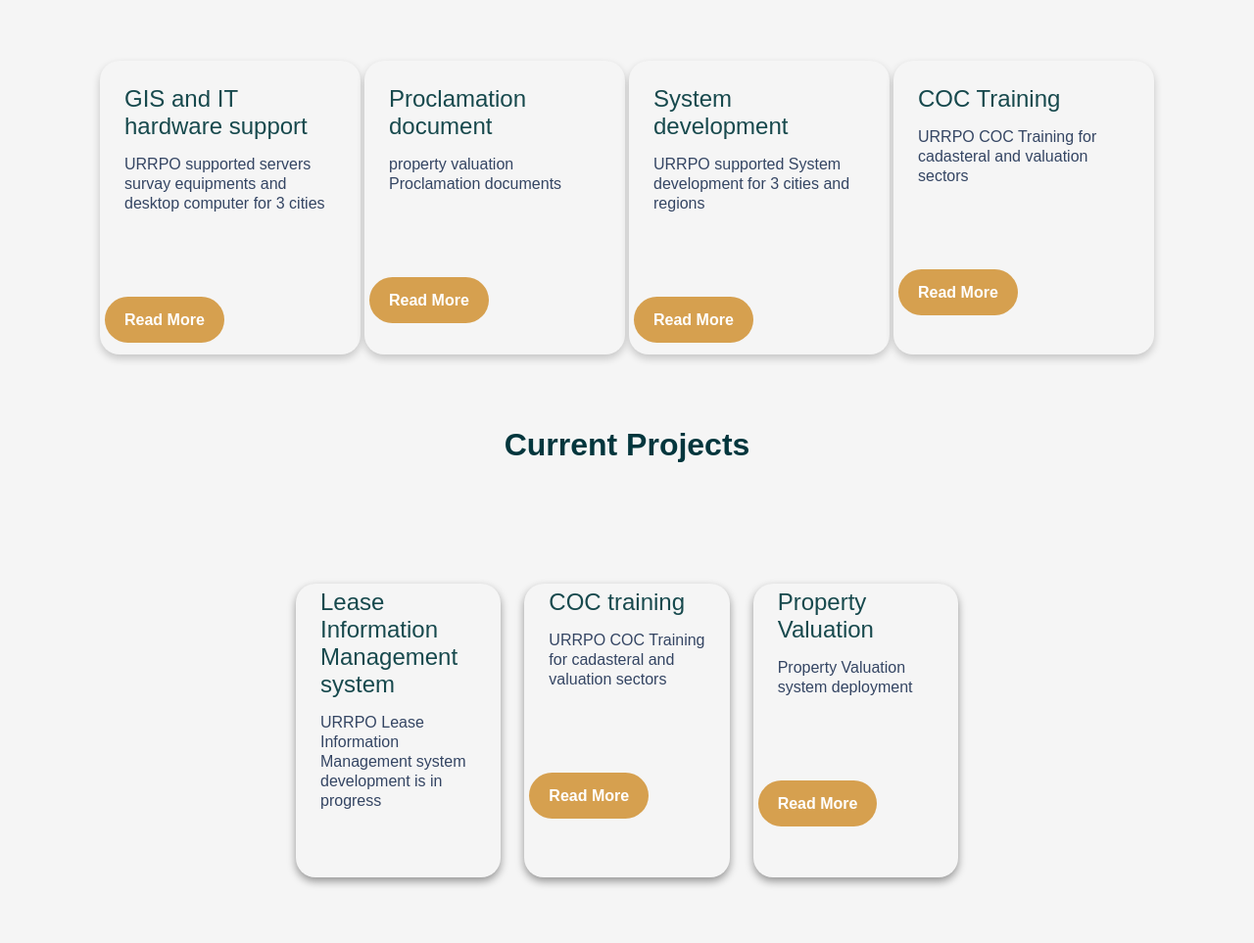
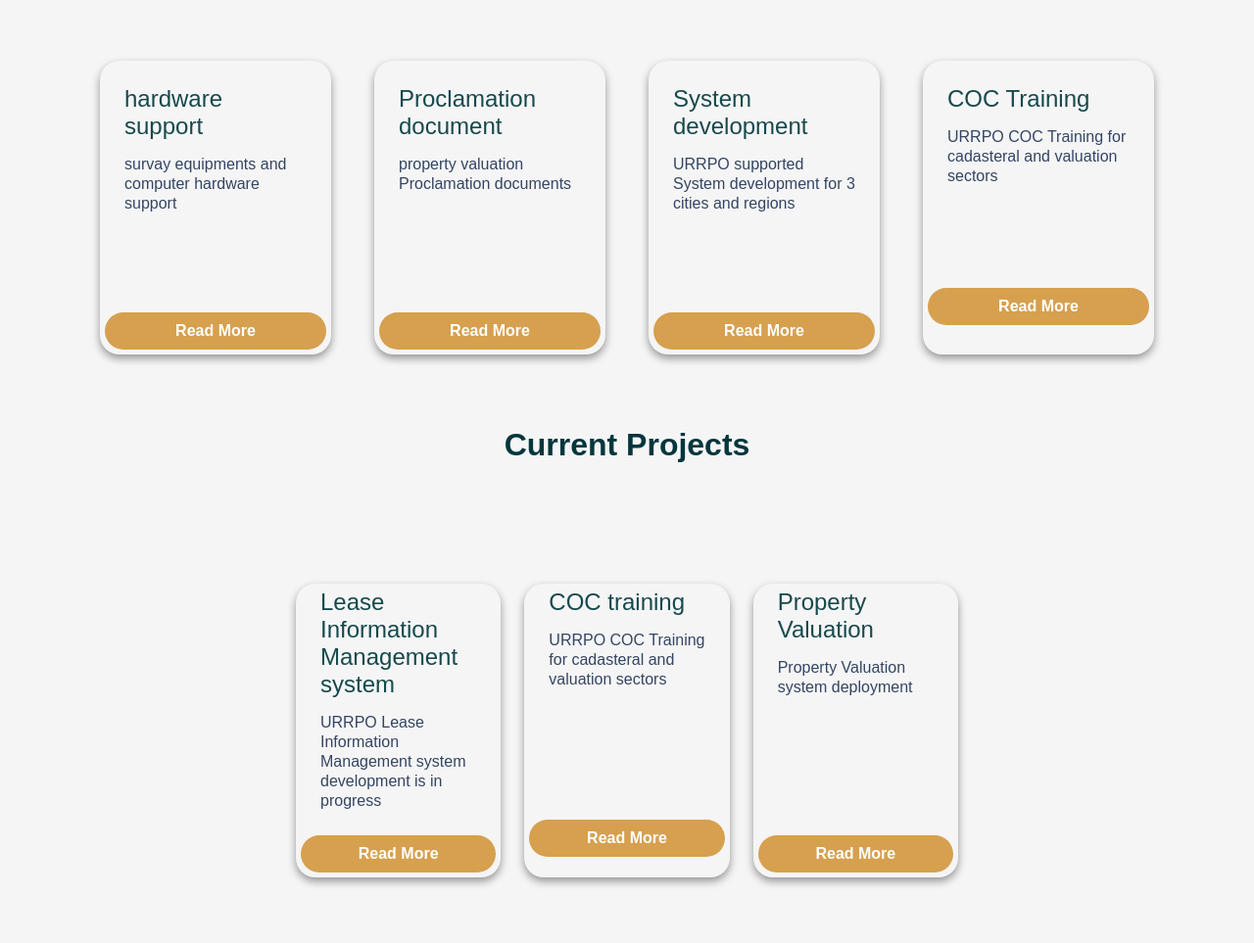
Before and after one commit to eyoab01/urrpo, a plain HTML site: page index.html in a window 1280 px wide. Shown: the part 1740-2703 px from the top of the page at 98% size. Drawn offline with Linux system fonts and the light colour scheme.

Commit message:
files added

```diff
--- a/index.html
+++ b/index.html
@@ -38,9 +38,9 @@
             <h1 class="sec-h1">Our Works so far</h1>
             <div class="works-div">
             <div class="work-card">
-                <h1 class="card-h1">GIS and IT hardware support</h1>
+                <h1 class="card-h1">hardware support</h1>
                 <p class="card-p">
-                    URRPO supported servers survay equipments and desktop computer for 3 cities
+                    survay equipments and computer hardware support
                 </p>
 
                 <a class="btn-read-wc">Read More</a>
--- a/styles.css
+++ b/styles.css
@@ -79,16 +79,13 @@ body {
     color: white;
     font-weight: bold;
     background: #d6a04f;
-    border-radius:100px;
+    border-radius:20px;
     box-shadow: 0 8px 16px rgba(64, 83, 252, 0.24);
-    cursor: pointer;
-
-
 }
 .btn-read:hover{
     color: white;
     background: #685b47;;
-    box-shadow: 0 8px 16px rgba(64, 83, 252, 0.24);
+    box-shadow: 0 8px 16px rgba(64, 83, 252, 0.4);
     cursor: pointer;
 }
 
@@ -153,12 +150,12 @@ body {
 .works-div{
     padding: 100px 100px 30px 100px;
     display: flex;
+    gap:40px;
 
 }
 
 .work-card{
     width:33.3%;
-    align-items: center;
     height: 300px;
     margin: 2px;
     background-color: var(--seccolor);
@@ -166,14 +163,16 @@ body {
     border-radius: 20px;
     overflow: hidden;
     box-shadow: #344563;
-    box-shadow: 0 4px 8px 0 rgba(0,0,0,0.2);
-    transition: 0.3s;
+    box-shadow: 0 4px 8px 0 rgba(0,0,0,0.4);
+    transition: 0.5s;
+    display: flex;
+    flex-direction: column;
+
 }
 
 .work-card:hover{
     background-color: #ebebec;
     box-shadow: 0 8px 16px 0 rgba(0,0,0,0.4);
-
 }
 
 .card-p{
@@ -181,7 +180,9 @@ body {
     line-height: 20px;
     color: #344563;
     font-style: normal;
-    padding:10px 20px 100px 20px
+    padding:10px 20px 100px 20px;
+    align-items: flex-start;
+    height: 60%;
 }
 
 .card-h1{
@@ -190,16 +191,19 @@ body {
     padding: 20px 20px 5px 20px;
     font-weight: 100;
 }
+
 .btn-read-wc{
     cursor: pointer;
-    padding:15px 20px 15px 20px;
     color: white;
     font-weight: bold;
     background: #d6a04f;
     border-radius:50px;
     cursor: pointer;
+    text-align: center;
+    padding:10px 20px 10px 20px;
 
 }
+
 .btn-read-wc:hover{
     background: #685b47;
 }
@@ -212,7 +216,6 @@ body {
 
 .ongoing-card{
     width:33.3%;
-    align-items: center;
     height: 300px;
     margin: 2px;
     background-color: var(--seccolor);
@@ -221,12 +224,14 @@ body {
     overflow: hidden;
     box-shadow: #344563;
     box-shadow: 0 4px 8px 0 rgba(0,0,0,0.4);
-    transition: 0.3s;
+    transition: 0.5s;
+    display: flex;
+    flex-direction: column;
 }
 
 .ongoing-card:hover{
     background-color: #ebebec;
-    box-shadow: 0 8px 16px 0 rgba(0,0,0,0.2);
+    box-shadow: 0 8px 16px 0 rgba(0,0,0,0.4);
 }
 
 .ongoing-h1{
@@ -241,17 +246,20 @@ body {
     line-height: 20px;
     color: #344563;
     font-style: normal;
-    padding:10px 20px 100px 20px
+    padding:10px 20px 20px 20px;
+    height: 70%;
 }
 
 .btn-read-on{
     cursor: pointer;
-    padding:15px 20px 15px 20px;
     color: white;
     font-weight: bold;
     background: #d6a04f;
     border-radius:50px;
     cursor: pointer;
+    text-align: center;
+    padding:10px 20px 10px 20px;
+
 }
 
 .btn-read-on:hover{
```
